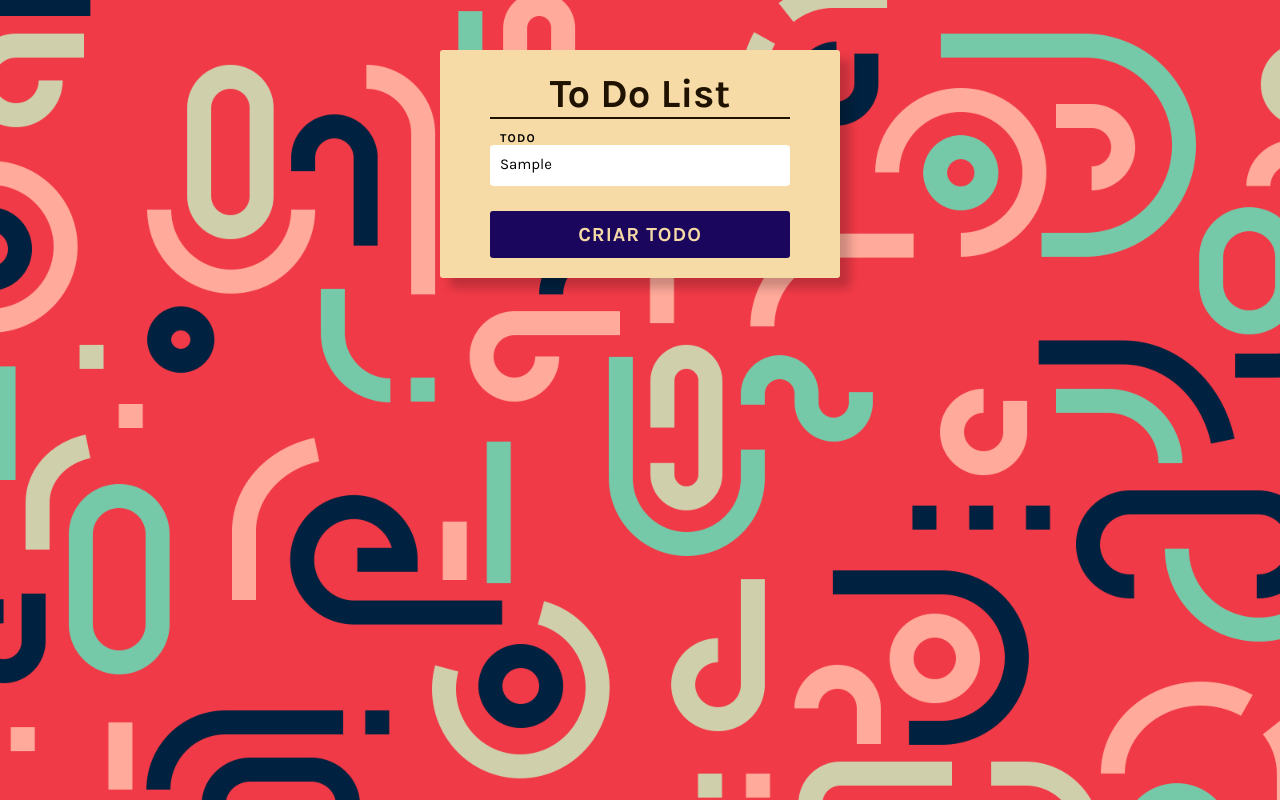
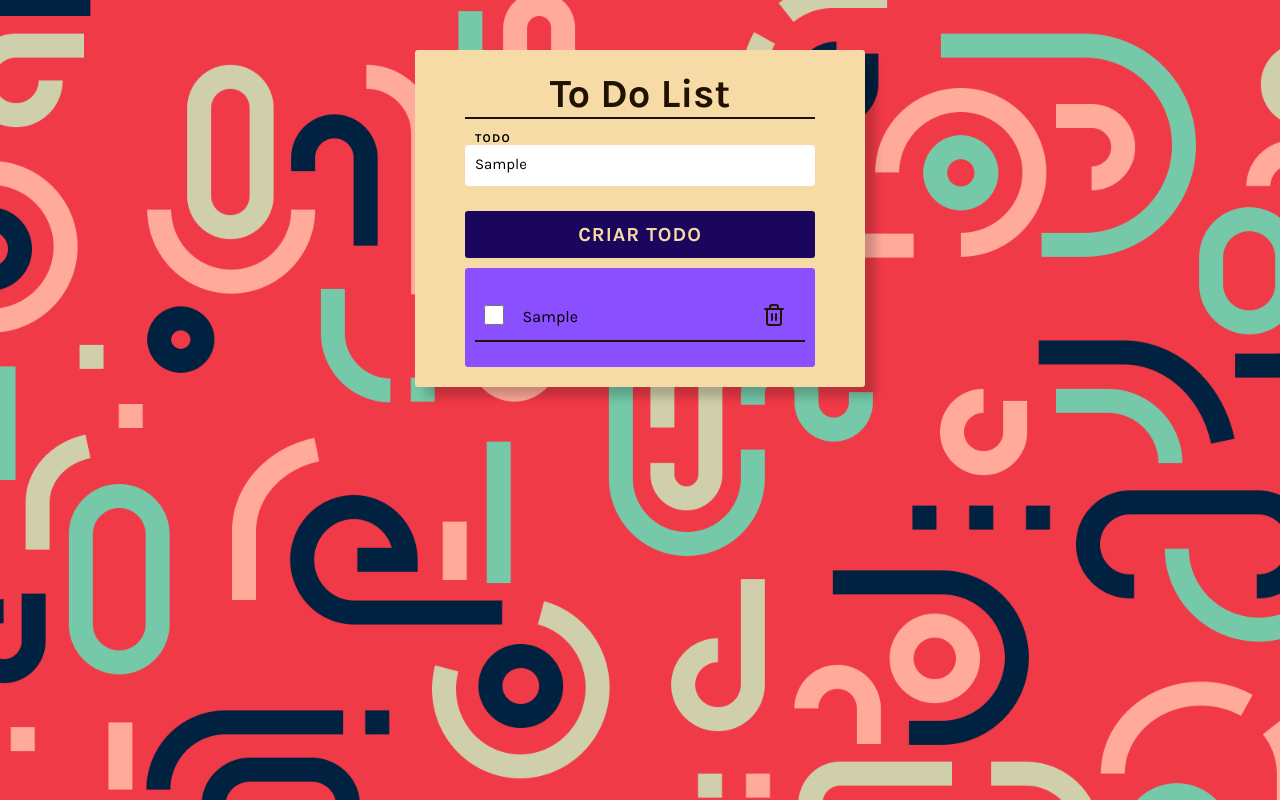
Before and after one commit to grochavieira/ToDoList, a React (Create React App) app in the folder web/: page / in a window 1280 px wide. Both pictures are taken after typing "Sample" into the empty fields and a click on the button "CRIAR TODO". Built offline with nearby package versions, Linux system fonts and the light colour scheme.

Commit message:
can now add items to todo list and show them

```diff
--- a/web/package.json
+++ b/web/package.json
@@ -12,6 +12,7 @@
     "@types/react-dom": "^16.9.0",
     "react": "^16.13.1",
     "react-dom": "^16.13.1",
+    "react-icons": "^3.11.0",
     "react-scripts": "3.4.3",
     "typescript": "~3.7.2"
   },
--- /dev/null
+++ b/web/src/components/ToDo/index.tsx
@@ -0,0 +1,26 @@
+import React from "react";
+import { FiTrash2 } from "react-icons/fi";
+
+import "./styles.css";
+
+interface ToDoProps {
+  value: string;
+}
+
+const ToDo: React.FC<ToDoProps> = ({ value }) => {
+  return (
+    <div className="todo-block">
+      <div className="checkbox-block">
+        <input type="checkbox" name="" id="" />
+      </div>
+      <div className="todo-value">{value}</div>
+      <div className="delete-button">
+        <button>
+          <FiTrash2 className="r-icon" size={24} />
+        </button>
+      </div>
+    </div>
+  );
+};
+
+export default ToDo;
--- /dev/null
+++ b/web/src/components/ToDo/styles.css
@@ -0,0 +1,46 @@
+.todo-block {
+  width: 100%;
+  display: flex;
+  align-items: center;
+  justify-content: space-evenly;
+  margin: 1.5rem 0;
+  border-bottom: 2px solid var(--color-accent-2);
+}
+
+.todo-block .checkbox-block input {
+  width: 2rem;
+  height: 2rem;
+  cursor: pointer;
+}
+
+.todo-block .todo-value {
+  width: 70%;
+  max-width: 300px;
+  padding: 1rem;
+  font-size: 1.6rem;
+  border-radius: 3px;
+  word-wrap: break-word;
+}
+
+.todo-block .delete-button {
+  height: 100%;
+}
+
+.todo-block .delete-button button {
+  border: 0;
+  height: 100%;
+  width: 100%;
+  background-color: transparent;
+  padding: 1rem;
+  cursor: pointer;
+  transition: all 0.2s;
+}
+
+.todo-block .delete-button button .r-icon {
+  color: var(--color-accent-2);
+  transition: all 0.2s;
+}
+
+.todo-block .delete-button button:hover .r-icon {
+  opacity: 0.5;
+}
--- a/web/src/pages/Home/index.tsx
+++ b/web/src/pages/Home/index.tsx
@@ -1,14 +1,16 @@
 import React, { FormEvent, useState } from "react";
 import Input from "../../components/Input";
 import Button from "../../components/Button";
+import ToDo from "../../components/ToDo";
 import "./styles.css";
 
 const Home = () => {
   const [todo, setTodo] = useState("");
-  const [todoList, setTodoList] = useState([]);
+  const [todoList, setTodoList] = useState<Array<string>>([]);
 
   function handleSubmit(e: FormEvent) {
     e.preventDefault();
+    setTodoList([...todoList, todo]);
   }
 
   return (
@@ -26,7 +28,16 @@ const Home = () => {
           <Button name="Criar ToDo" />
         </form>
 
-        <div className="todo-list-cotainer"></div>
+        {todoList.length > 0 ? (
+          <div className="todo-list-container">
+            {todoList.map((todo, index) => {
+              console.log(index);
+              return <ToDo key={index} value={todo} />;
+            })}
+          </div>
+        ) : (
+          ""
+        )}
       </main>
     </div>
   );
--- a/web/src/pages/Home/styles.css
+++ b/web/src/pages/Home/styles.css
@@ -13,7 +13,7 @@
   align-items: center;
   width: 90%;
   padding: 2rem 5rem;
-    max-width: 400px;
+  max-width: 450px;
   box-shadow: 1rem 1rem 1rem rgba(0, 0, 0, 0.2);
   background-color: var(--color-secondary);
   border-radius: 3px;
@@ -34,3 +34,11 @@
   flex-direction: column;
   align-items: center;
 }
+
+.todo-list-container {
+  margin-top: 1rem;
+  border-radius: 3px;
+  width: 100%;
+  padding: 1rem;
+  background-color: var(--color-accent-3);
+}
```
Also changed, not shown: 1 other file (tests, documents, lock files or other folders). Lines whose indentation alone changed are shown as unchanged.
